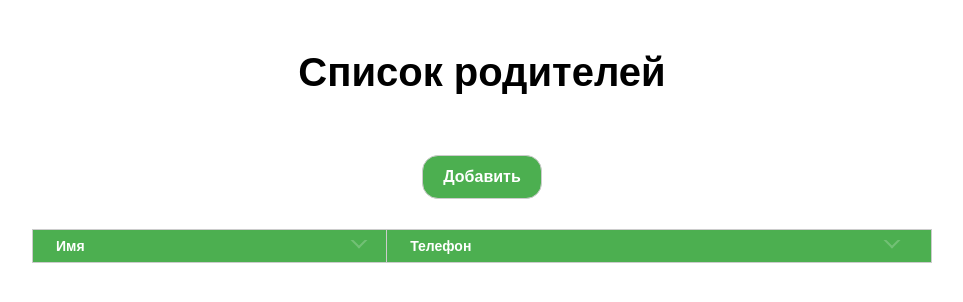
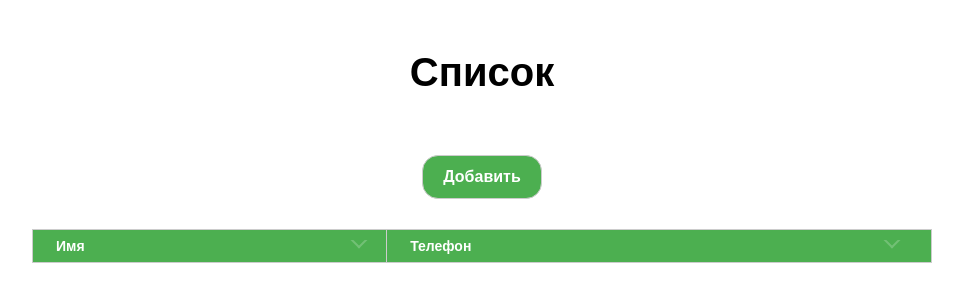
Before and after one commit to Crashmet/Desk-list, a Vue app: page / in a window 1280 px wide. Shown: the top 302 px of the page, without its empty margins (158-1121 px from the left). Built offline with nearby package versions, Linux system fonts and the light colour scheme; what vue-fragment would draw is missing.

Commit message:
add new title app

```diff
--- a/src/App.vue
+++ b/src/App.vue
@@ -1,6 +1,6 @@
 <template>
   <div id="app" class="container">
-    <h1 class="header-title">Список родителей</h1>
+    <h1 class="header-title">Список</h1>
     <add-modal-button
       :isShowModal="isShowModal"
       @handelShowModal="handelShowModal"
```
